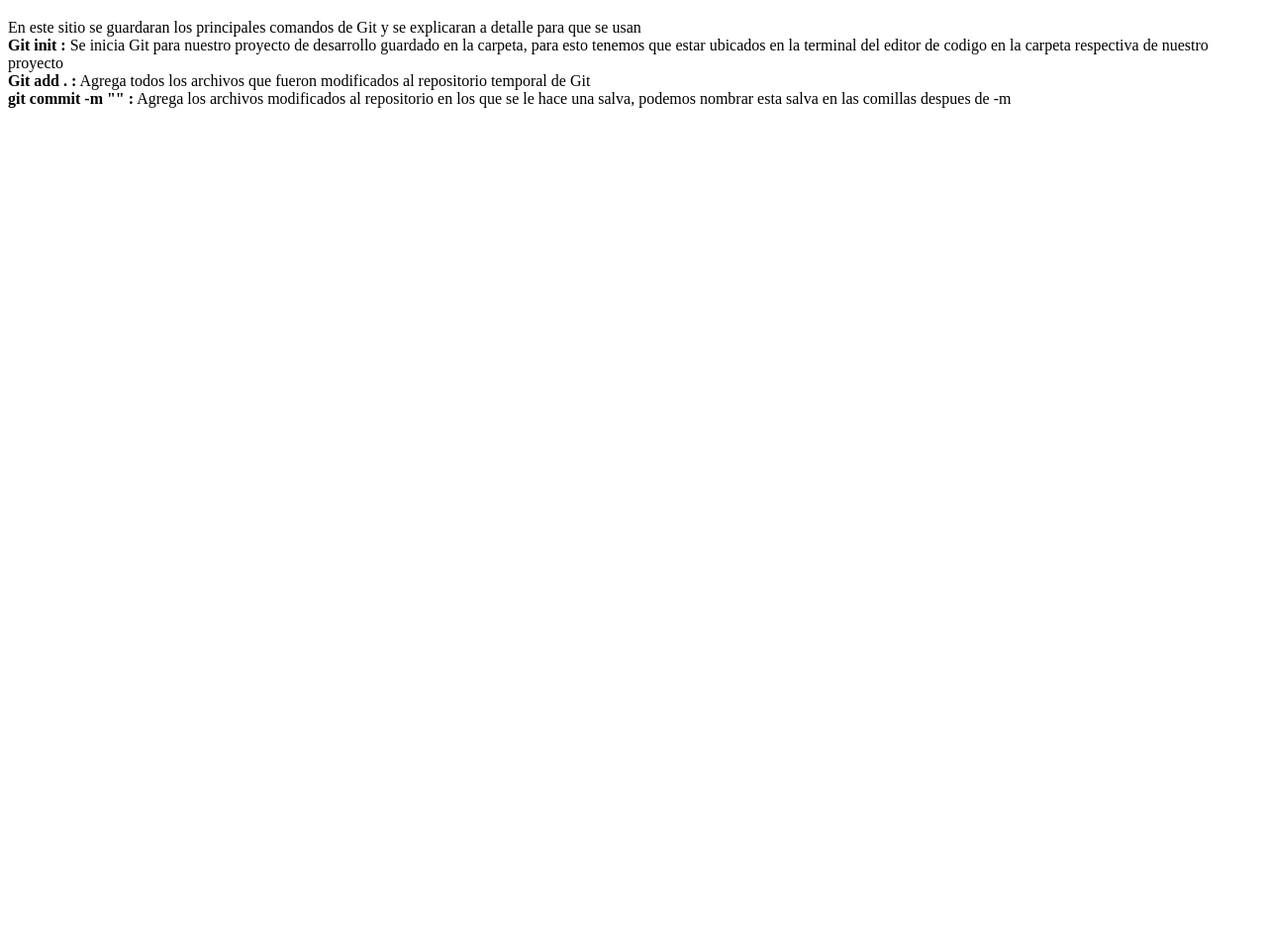
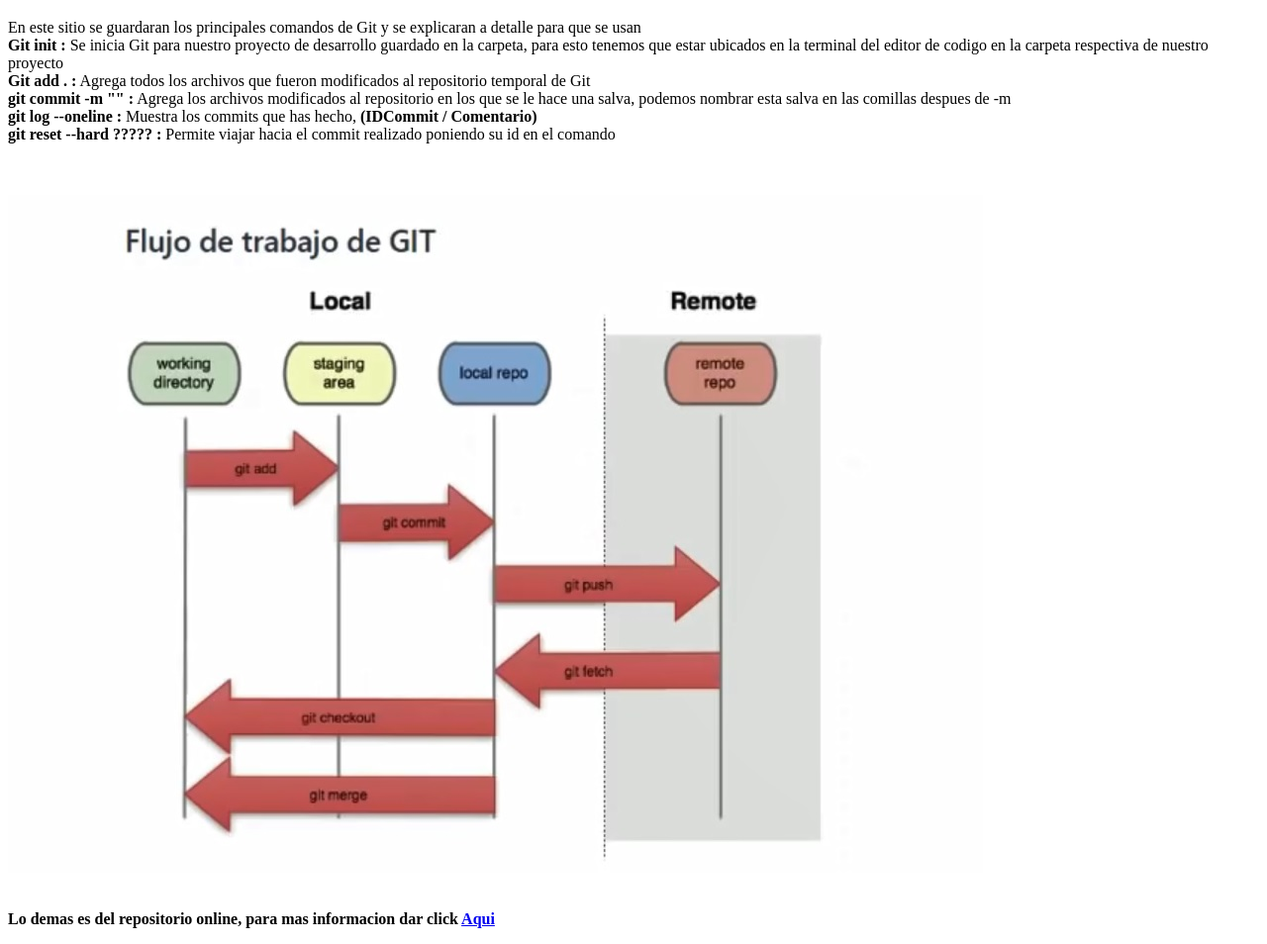
Before and after one commit to PizzaMGx/first-rep, a plain HTML site: page index.html in a window 1280 px wide. Shown: the part 61-1015 px from the top of the page at 99% size. Before the commit the page ends 800 px from the top, so only its background shows below. Drawn offline with Linux system fonts and the light colour scheme.

Commit message:
Agregamos mas informacion

```diff
--- a/index.html
+++ b/index.html
@@ -15,8 +15,13 @@
          en la terminal del editor de codigo en la carpeta respectiva de nuestro proyecto <br>
          <b>Git add . :</b> Agrega todos los archivos que fueron modificados al repositorio temporal de Git <br>
          <b>git commit -m "" :</b>  Agrega los archivos modificados al repositorio en los que se le hace una salva, podemos nombrar esta
-         salva en las comillas despues de -m
+         salva en las comillas despues de -m <br>
+         <b>git log --oneline :</b> Muestra los commits que has hecho, <b>(IDCommit / Comentario)</b> <br>
+         <b>git reset --hard ????? :</b> Permite viajar hacia el commit realizado poniendo su id en el comando <br><br><br>
         </p>
+        <img src="Assets/Sin título.png" class="img-git" >
+        <br><br>
+        <p><b>Lo demas es del repositorio online, para mas informacion dar click <a href="repOnline.html">Aqui</a></b></p>
 
     </div>
     <script src="App/App.js"></script>
```
Also changed, not shown: repOnline.html (added, +11 -0 lines), Assets/Sin título.png (added).
